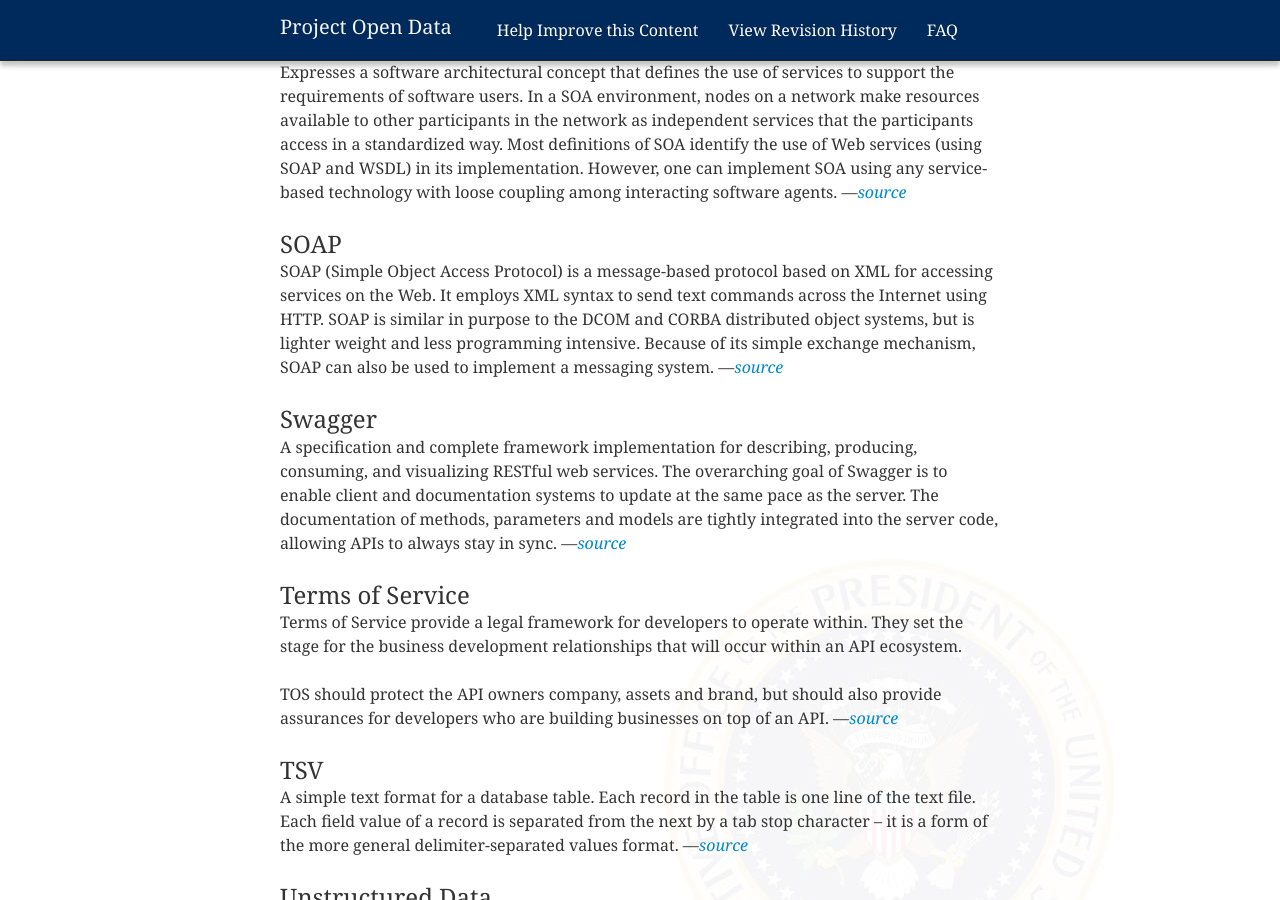
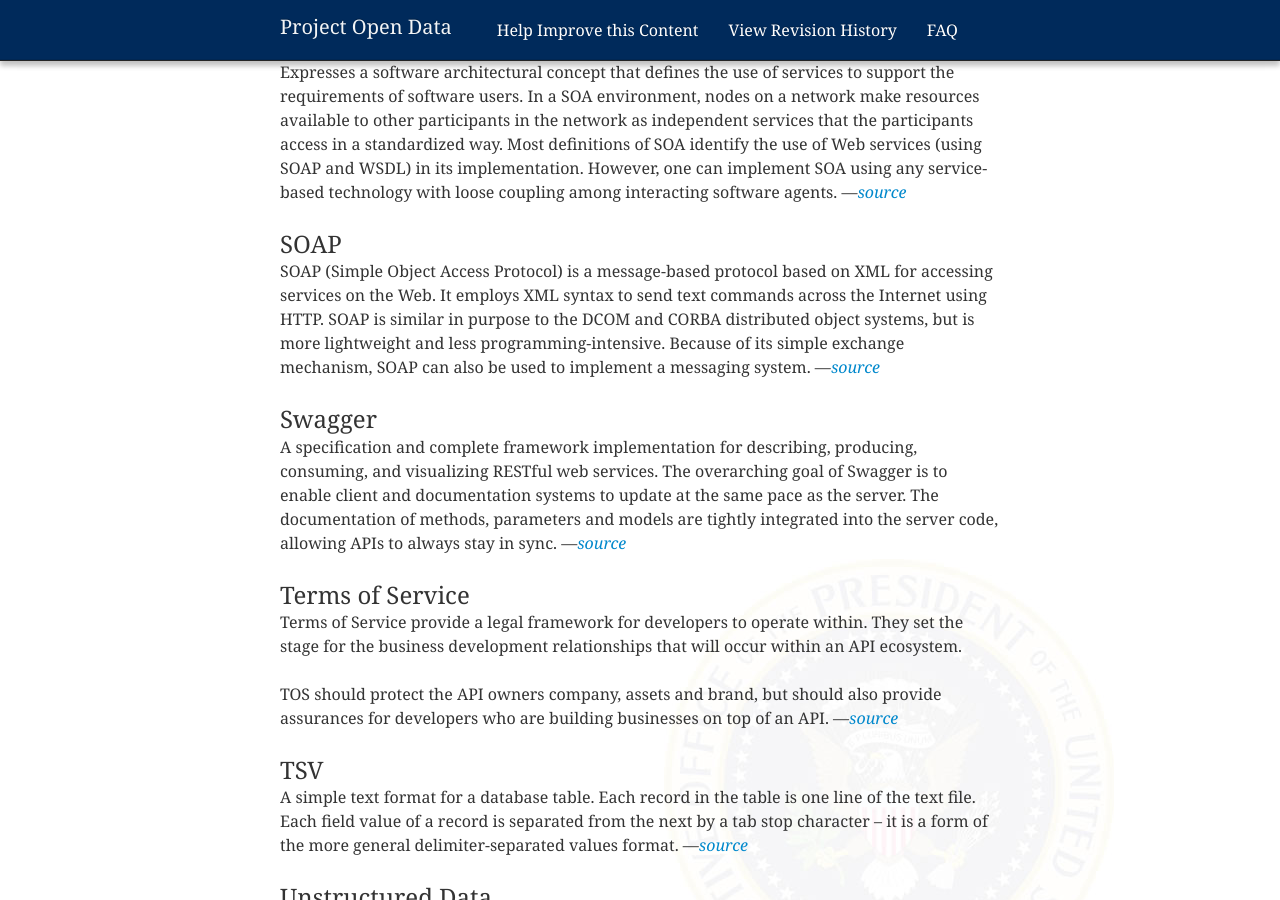
Before and after one commit to gbinal/p-o-d.github.com, a Jekyll site: the page built from glossary.md, in a window 1280 px wide and 900 px high, scrolled down 6486 px. Built offline with Jekyll 4.4.1, drawn with Linux system fonts in a browser that asks for light colours; nearby versions of some CDN libraries.

Commit message:
Grammatical fixes

```diff
--- a/glossary.md
+++ b/glossary.md
@@ -163,7 +163,7 @@ Expresses a software architectural concept that defines the use of services to s
 
 ### SOAP
 
-SOAP (Simple Object Access Protocol) is a message-based protocol based on XML for accessing services on the Web. It employs XML syntax to send text commands across the Internet using HTTP. SOAP is similar in purpose to the DCOM and CORBA distributed object systems, but is lighter weight and less programming intensive. Because of its simple exchange mechanism, SOAP can also be used to implement a messaging system.  —*[source](http://www.epa.gov/waters/doc/glossary.html)*
+SOAP (Simple Object Access Protocol) is a message-based protocol based on XML for accessing services on the Web. It employs XML syntax to send text commands across the Internet using HTTP. SOAP is similar in purpose to the DCOM and CORBA distributed object systems, but is more lightweight and less programming-intensive. Because of its simple exchange mechanism, SOAP can also be used to implement a messaging system.  —*[source](http://www.epa.gov/waters/doc/glossary.html)*
 
 ### Swagger
 
```
